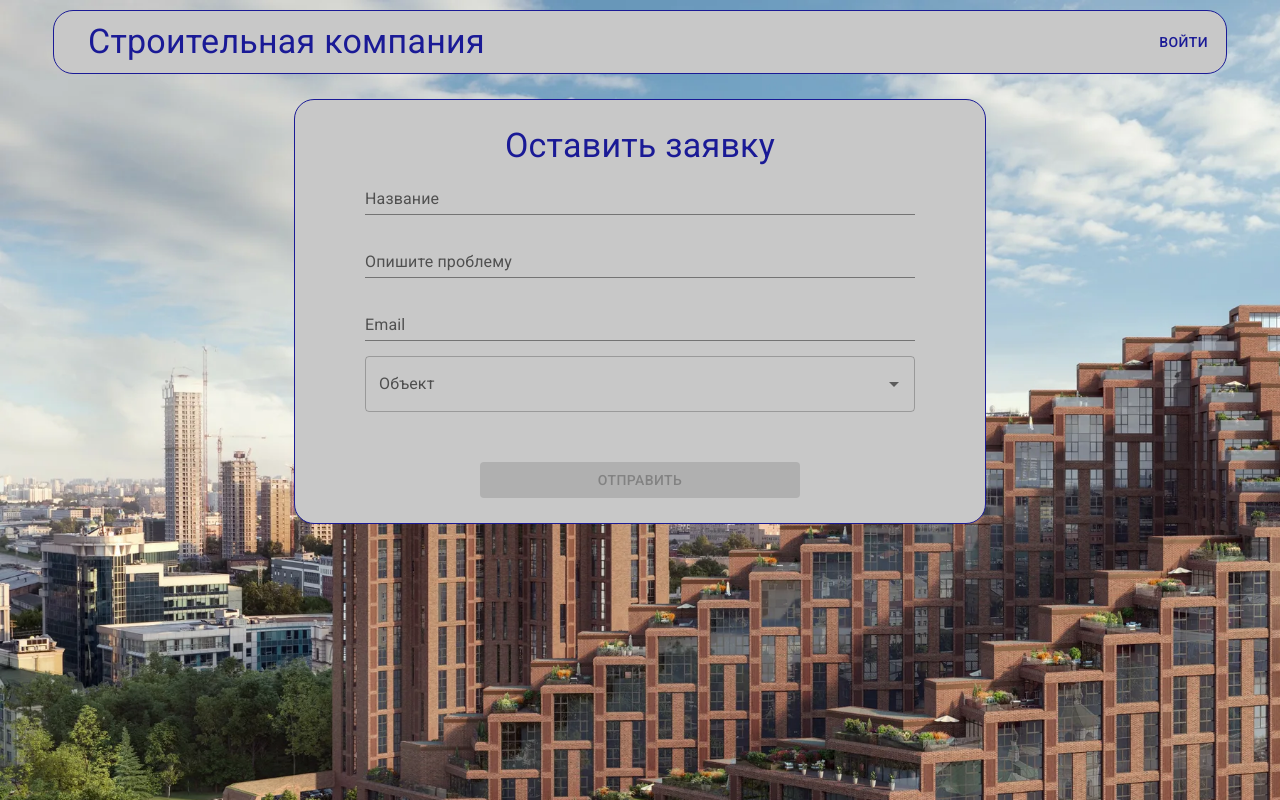
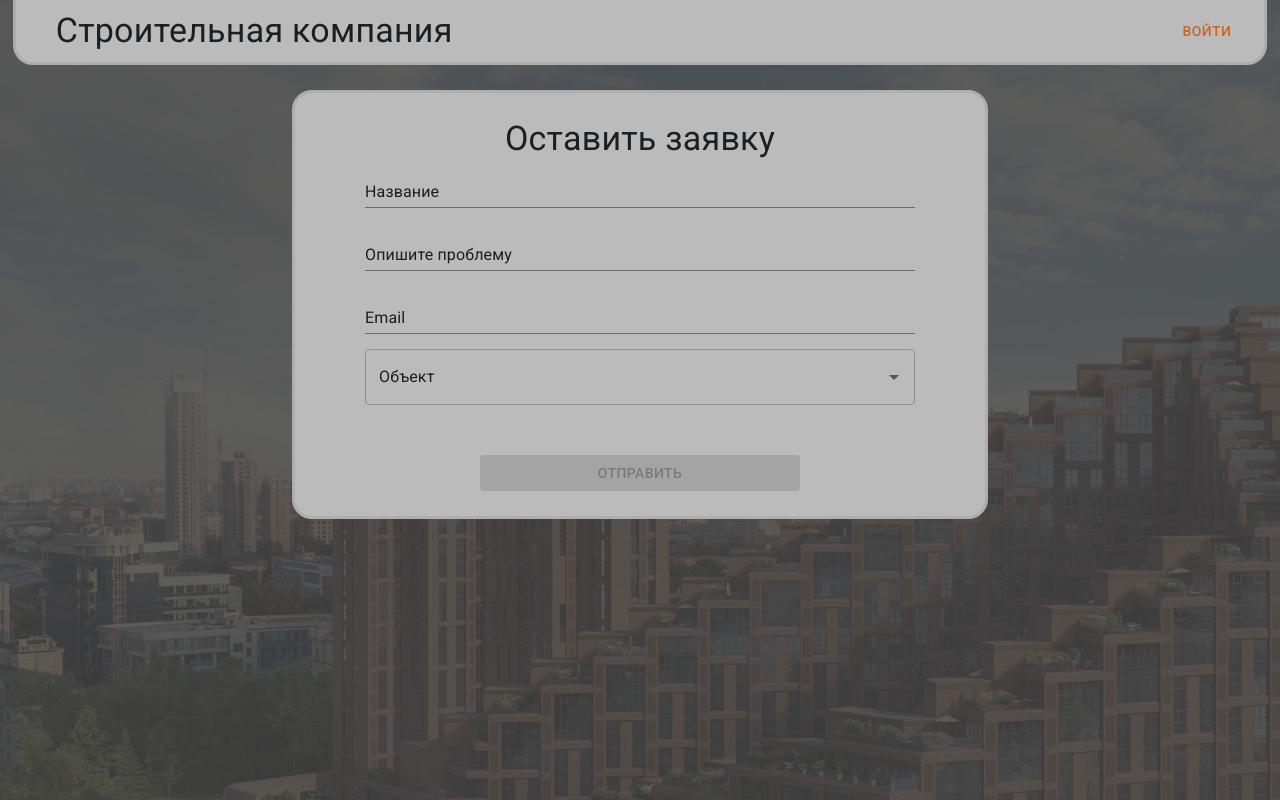
Before and after one commit to n1kkru/building-company, a React (Create React App) app: page /filling-report in a window 1280 px wide. Built offline with nearby package versions, Linux system fonts and the light colour scheme; no server answers.

Commit message:
styles: App, AppHeader, login, register, objects

```diff
--- a/src/components/App/App.module.css
+++ b/src/components/App/App.module.css
@@ -5,10 +5,10 @@
   align-items: center;
   box-sizing: border-box;
   height: 100vh;
-  padding: 10px;
+  padding-inline: 10px;
   overflow: hidden;
   text-align: center;
-  background-color: transparent;
+  background-color: var(--bg-color);
 }
 
 .app::before {
@@ -30,10 +30,10 @@
   max-width: 95vw;
   max-height: 80vh;
   margin-block: 25px;
-  border: 0.1rem solid #1a1a96;
+  border: 3px solid var(--shadow-color);
   border-radius: 20px;
-  color: #1a1a96;
-  background-color: #c8c8c8;
+  color: var(--text-color);
+  background-color: var(--box-color);
 }
 
 @media (width < 769px) {
--- a/src/components/AppHeader/AppHeader.module.css
+++ b/src/components/AppHeader/AppHeader.module.css
@@ -1,22 +1,43 @@
 .header {
-  padding: 10px;
+  box-sizing: border-box;
   display: flex;
   justify-content: space-between;
   align-items: center;
-  background-color: #c8c8c8;
-  color: #1a1a96;
-  border-radius: 20px;
-  min-width: 90vw;
-  border: 0.1rem solid #1a1a96;
+  min-width: 98vw;
+  border: 3px solid var(--shadow-color);
+  border-top: none;
+  border-bottom-right-radius: 20px;
+  border-bottom-left-radius: 20px;
+  padding: 10px 25px;
+  color: var(--text-color);
+  background-color: var(--box-color);
+  font-size: 20px;
+}
 
+.logo {
+  padding-inline-start: 15px;
+  transition: color 0.2s linear;
+}
+
+.logo:hover,
+.logo:active,
+.link:hover,
+.link:active {
+  color: var(--accent-color);
+  text-decoration: underline;
+}
+
+.link {
+  padding-inline: 15px;
+  transition: color 0.2s linear;
 }
 
 @media (width<=768px) {
   .header {
-    max-width: 90vw;
     display: grid;
-    justify-content: center;
     grid-template-columns: auto;
     grid-template-rows: auto auto;
+    justify-content: center;
+    max-width: 90vw;
   }
 }
--- a/src/components/AppHeader/AppHeader.tsx
+++ b/src/components/AppHeader/AppHeader.tsx
@@ -48,8 +48,13 @@ export function AppHeader() {
 
   return (
     <header className={styles.header}>
-      <Link href="/" underline="none" color="inherit">
-        <Typography sx={{ paddingInlineStart: 3 }} variant="h4" component="h1">
+      <Link
+        href="/"
+        underline="none"
+        color="var(--text-color)"
+        className={styles.logo}
+      >
+        <Typography variant="h4" component="h1">
           Строительная компания
         </Typography>
       </Link>
@@ -64,25 +69,22 @@ export function AppHeader() {
       >
         {isAuth && isManager && (
           <Link
-            sx={{ paddingInline: "30px 15px" }}
-            fontSize={"22px"}
-            color="#1a1a96"
+            className={styles.link}
+            fontSize="inherit"
+            color="inherit"
             href="/objects"
             underline="hover"
             variant="body1"
-            onClick={() => {
-              <Navigate to="/objects" />;
-            }}
           >
             Объекты
           </Link>
         )}
         {isAuth && isManager && (
           <Link
+            className={styles.link}
             href="/reports"
-            sx={{ paddingInline: "15px" }}
-            fontSize={"22px"}
-            color="#1a1a96"
+            fontSize="inherit"
+            color="inherit"
             underline="hover"
             variant="body1"
           >
@@ -93,7 +95,6 @@ export function AppHeader() {
           <IconButton
             onClick={handleClick}
             size="small"
-            sx={{ ml: 2 }}
             aria-controls={open ? "account-menu" : undefined}
             aria-haspopup="true"
             aria-expanded={open ? "true" : undefined}
@@ -103,16 +104,16 @@ export function AppHeader() {
                 width: 32,
                 height: 32,
                 bgcolor: "white",
-                border: "2px solid #1a1a96",
+                color: "var(--decor-color)",
+                border: "2px solid var(--decor-color)"
               }}
               src="/builder.png"
             ></Avatar>
           </IconButton>
         )}
-        {isAuth && !isMobile && name}
         {!isAuth && (
-          <Button variant="text">
-            <Link href="/login" underline="none" color="#1a1a96">
+          <Button variant="text" sx={{color:"var(--button-color)"}}>
+            <Link href="/login" underline="none" color="inherit"  >
               Войти
             </Link>
           </Button>
@@ -155,15 +156,15 @@ export function AppHeader() {
         transformOrigin={{ horizontal: "right", vertical: "top" }}
         anchorOrigin={{ horizontal: "right", vertical: "bottom" }}
       >
-        <MenuItem onClick={handleClose}>
-          <Avatar /> Профиль
+        <MenuItem className={styles.item} onClick={handleClose}>
+          <Avatar src="/builder.png"/> {name}
         </MenuItem>
 
         <MenuItem onClick={handleUnAuth}>
           <ListItemIcon>
             <Logout fontSize="small" />
           </ListItemIcon>
-          Logout
+          Выйти
         </MenuItem>
       </Menu>
     </header>
--- a/src/index.css
+++ b/src/index.css
@@ -1,3 +1,5 @@
+@import url('./variables.css');
+
 body {
   margin: 0;
   font-family: -apple-system, BlinkMacSystemFont, 'Segoe UI', 'Roboto', 'Oxygen',
--- a/src/pages/filling-report/filling-report.tsx
+++ b/src/pages/filling-report/filling-report.tsx
@@ -27,10 +27,6 @@ export const FillingReport = () => {
   const object = useSelector((state) => state.reportsReducers.formData.object);
 
   /* рефы */
-  const titleRef = useRef<HTMLInputElement>(null);
-  const textRef = useRef<HTMLInputElement>(null);
-  const emailRef = useRef<HTMLInputElement>(null);
-  const autoRef = useRef<HTMLElement>(null);
   const buttonRef = useRef<HTMLButtonElement>(null);
 
   const objectsList: TObject[] = useSelector(
@@ -50,26 +46,15 @@ export const FillingReport = () => {
   const validationForm = (fields: TReport): boolean => {
     let valid = true;
     if (fields.title == "") {
-      // setError(titleRef);
       valid = false;
     }
     if (fields.text == "") {
-      // setError(textRef);
       valid = false;
     }
     if (fields.email == "") {
-      // setError(emailRef);
       valid = false;
     }
     if (fields.object === undefined) {
-      // autoRef.current?.children
-      //   .item(0)
-      //   ?.children.item(0)
-      //   ?.classList.add("Mui-error");
-      // autoRef.current?.children
-      //   .item(0)
-      //   ?.children.item(1)
-      //   ?.classList.add("Mui-error");
       valid = false;
     }
 
@@ -104,8 +89,20 @@ export const FillingReport = () => {
         </Typography>
         <TextField
           maxRows={1}
-          ref={titleRef}
-          sx={{ maxWidth: "550px", paddingBlockEnd: "15px", width: "90%" }}
+          sx={{
+            maxWidth: "550px",
+            paddingBlockEnd: "15px",
+            width: "90%",
+            "& .MuiFormLabel-root": {
+              color: "var(--text-color)",
+            },
+            "& #title-label": {
+              color: "var(--text-color)",
+            },
+            "& .MuiInput-root::after": {
+              "border-bottom" : "2px solid var(--decor-color)",
+            },
+          }}
           id="title"
           label="Название"
           variant="standard"
@@ -123,8 +120,20 @@ export const FillingReport = () => {
           }}
         />
         <TextField
-          ref={textRef}
-          sx={{ maxWidth: "550px", paddingBlockEnd: "15px", width: "90%" }}
+          sx={{
+            maxWidth: "550px",
+            paddingBlockEnd: "15px",
+            width: "90%",
+            "& .MuiFormLabel-root": {
+              color: "var(--text-color)",
+            },
+            "& #text-label": {
+              color: "var(--text-color)",
+            },
+            "& .MuiInput-root::after": {
+              "border-bottom" : "2px solid var(--decor-color)",
+            },
+          }}
           id="text"
           label="Опишите проблему"
           variant="standard"
@@ -135,8 +144,20 @@ export const FillingReport = () => {
           }}
         />
         <TextField
-          ref={emailRef}
-          sx={{ maxWidth: "550px", paddingBlockEnd: "15px", width: "90%" }}
+          sx={{
+            maxWidth: "550px",
+            paddingBlockEnd: "15px",
+            width: "90%",
+            "& .MuiFormLabel-root": {
+              color: "var(--text-color)",
+            },
+            "& #email-label": {
+              color: "var(--text-color)",
+            },
+            "& .MuiInput-root::after": {
+              "border-bottom" : "2px solid var(--decor-color)",
+            },
+          }}
           id="email"
           label="Email"
           variant="standard"
@@ -146,8 +167,20 @@ export const FillingReport = () => {
           }}
         />
         <Autocomplete
-          ref={autoRef}
-          sx={{ maxWidth: "550px", paddingBlockEnd: "15px", width: "90%" }}
+          sx={{
+            maxWidth: "550px",
+            paddingBlockEnd: "15px",
+            width: "90%",
+            "& .MuiFormLabel-root": {
+              color: "var(--text-color)",
+            },
+            "& #title-label": {
+              color: "var(--text-color)",
+            },
+            "&filedset": {
+              "border-color" : "var(--decor-color)",
+            },
+          }}
           disablePortal
           options={objectsList.map(
             (obj, key) => `${key + 1}. ${obj.name}. ${obj.address}`
@@ -157,7 +190,7 @@ export const FillingReport = () => {
         />
         <Button
           ref={buttonRef}
-          sx={{ marginBlockStart: "35px", width: "50%" }}
+          sx={{ marginBlockStart: "35px", width: "50%",  background: "var(--button-color)" }}
           variant="contained"
           onClick={onReportClick}
         >
--- a/src/pages/login/login.module.css
+++ b/src/pages/login/login.module.css
@@ -13,3 +13,13 @@
   padding: 10px 30px 0;
   color: rgb(197, 23, 23);
 }
+
+.link {
+  text-decoration: none;
+  color: var(--text-color);
+  transition: color 0.3s linear;
+}
+
+.link:hover {
+  color: var(--button-color);
+}
--- a/src/pages/objects/objects.module.css
+++ b/src/pages/objects/objects.module.css
@@ -7,3 +7,12 @@
   width: 90vw;
   height: 90vh;
 }
+
+.grid {
+  border-radius: 20px;
+  border-color: var(--shadow-color);
+}
+
+.button {
+  color: var(--button-color);
+}
--- a/src/pages/objects/objects.tsx
+++ b/src/pages/objects/objects.tsx
@@ -127,7 +127,14 @@ export const Objects = () => {
         Объекты
       </Typography>
       <DataGrid
-        sx={{ padding: 2, maxHeight: "80vh", maxWidth: "100%", border: "none" }}
+        className={styles.grid}
+        sx={{
+          maxHeight: "80vh",
+          maxWidth: "100%",
+          "--DataGrid-containerBackground": "var(--bg-color)",
+          "& .MuiDataGrid-columnHeaderRow" : "background: red",
+          "& .MuiDataGrid-root .MuiDataGrid-container--top" : "background: green",
+         }}
         rows={objectsList}
         columns={columns}
         initialState={{
--- a/src/state/userSlice.ts
+++ b/src/state/userSlice.ts
@@ -82,6 +82,8 @@ export const userSlice = createSlice({
       state.isAuthCheck = false;
     });
     builder.addCase(loginUserThunk.rejected, (state) => {
+      console.log('неудачая');
+
       state.isAuthCheck = false;
       state.error = "Пользователь не найден"
       state.isLoading = false;
--- /dev/null
+++ b/src/variables.css
@@ -0,0 +1,10 @@
+:root {
+	--text-color: rgb(27 31 33 / 100%);
+	--bg-color: rgb(67 67 67 / 85%);
+	--box-color: rgb(188, 187, 187);
+	--shadow-color: rgb(174 174 174 / 100%);
+	--accent-color: rgb(161, 91, 26);
+	--button-color: rgb(199, 102, 37);
+	--decor-color: rgb(131, 61, 15);
+	--text-font: 400 18px 'Nunito', san-serif;
+}
```
Also changed, not shown: src/pages/login/login.tsx (+24 -6 lines).
